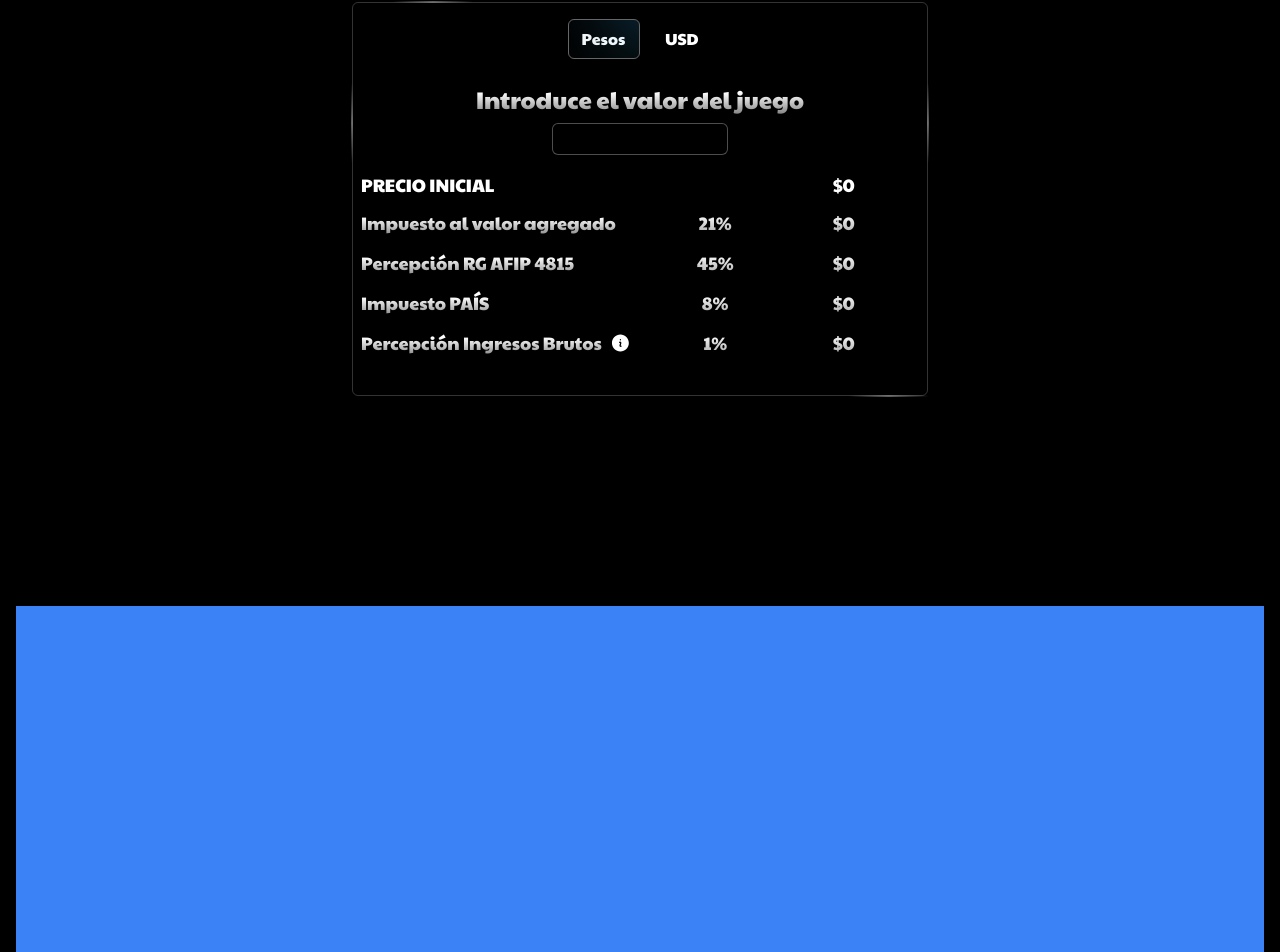
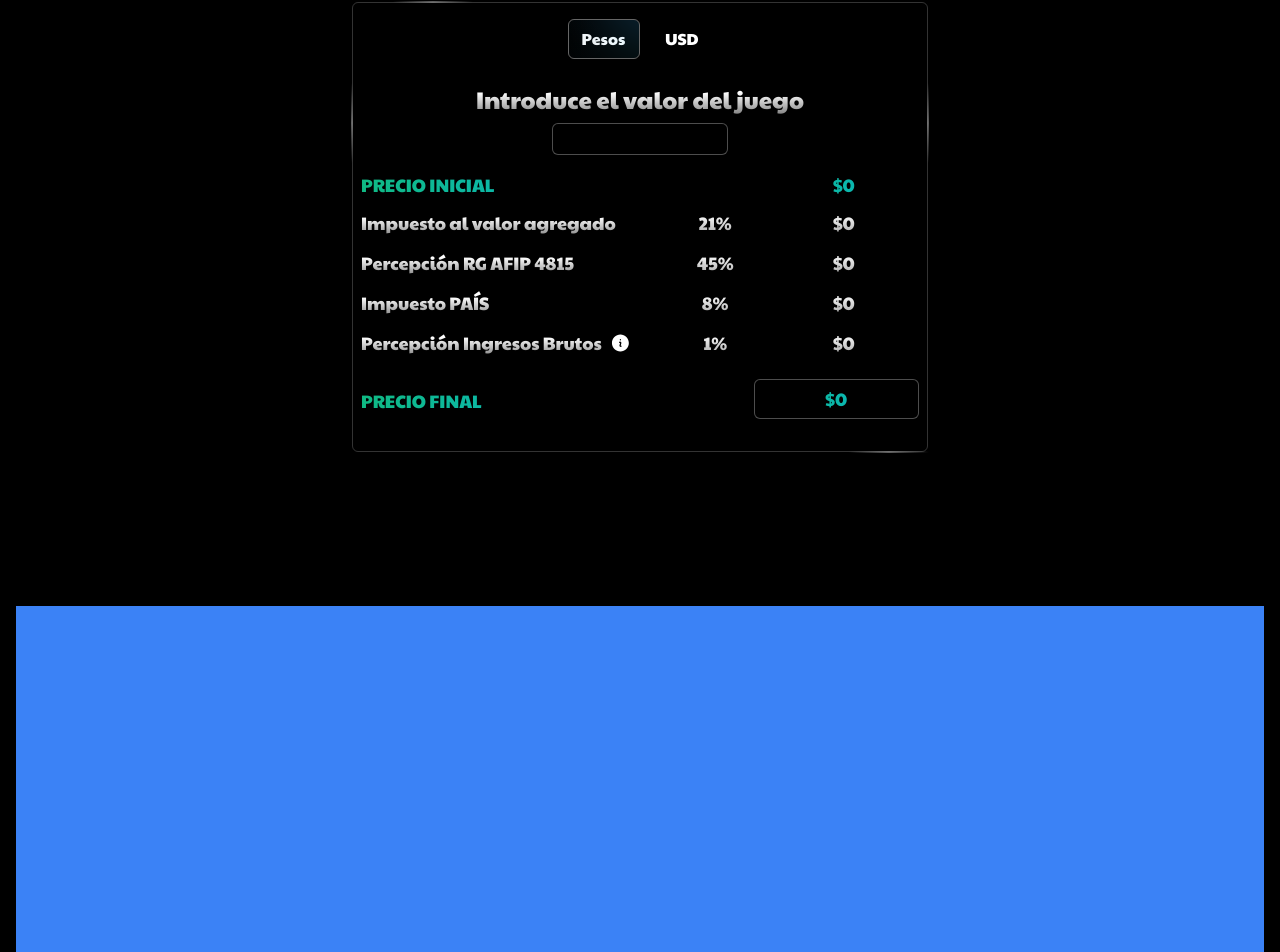
Before and after one commit to MatySeitour/que-me-estan-cobrando, a Next.js app: page / in a window 1280 px wide. Shown: the part 2330-3282 px from the top of the page. Built offline with nearby package versions, Linux system fonts and the light colour scheme.

Commit message:
feat(pricesGame) add styles to final price

```diff
--- a/src/components/PricesGame.tsx
+++ b/src/components/PricesGame.tsx
@@ -11,20 +11,20 @@ export const PricesGame = ({
   return (
     <div className="h-auto w-full">
       <div className="flex h-10 w-full">
-        <p className="flex-[2] p-2 text-left text-lg text-white">
+        <p className="flex-[2] bg-gradient-to-r from-emerald-500 to-cyan-500 bg-clip-text p-2 text-left text-lg font-normal text-transparent">
           PRECIO INICIAL
         </p>
         <p className="flex-[.5] p-2 text-center text-lg text-white"></p>
-        <p className="flex-[1] p-2 text-center text-lg text-white">
-          {inputPriceValue == "" ? "$0" : inputPriceValue}
+        <p className="flex-[1] bg-gradient-to-r from-emerald-500 to-cyan-500 bg-clip-text p-2 text-center text-lg font-normal text-transparent">
+          {inputPriceValue == "" ? "$0" : `$${inputPriceValue}`}
         </p>
       </div>
-      <ul>
+      <ul className="mb-4">
         {impuestos.map((impuesto) => (
           <div
             id="price"
             key={impuesto.id}
-            className="flex h-10 w-full items-center border-white/20 bg-black"
+            className="flex h-10 w-full items-center border-white/20"
           >
             <div className="relative hidden flex-[2] p-2 text-center text-lg md:flex md:flex-row md:justify-start md:gap-2">
               <p className="bg-gradient__effect font-normal text-transparent">
@@ -64,11 +64,25 @@ export const PricesGame = ({
             <p className="bg-gradient__effect flex-1 p-2 text-center text-lg font-normal text-transparent">
               {inputPriceValue == ""
                 ? "$0"
-                : `$${(Number(inputPriceValue) * impuesto.porcentaje) / 100}`}
+                : `$${(
+                    (Number(inputPriceValue) * impuesto.porcentaje) /
+                    100
+                  ).toFixed(2)}`}
             </p>
           </div>
         ))}
       </ul>
+      <div className="flex h-10 w-full pr-2">
+        <p className="flex-[2] bg-gradient-to-r from-emerald-500 to-cyan-500 bg-clip-text p-2 text-left text-lg font-normal text-transparent">
+          PRECIO FINAL
+        </p>
+        <p className="flex-[.5] p-2 text-center text-lg text-white"></p>
+        <p className="flex flex-[1] items-center justify-center rounded-md border border-white/30 bg-gradient-to-r from-emerald-500 to-cyan-500 bg-clip-text p-2 text-center text-lg font-normal text-transparent">
+          {inputPriceValue == ""
+            ? "$0"
+            : `$${(Number(inputPriceValue) * 1.75).toFixed(2)}`}
+        </p>
+      </div>
     </div>
   );
 };
```
